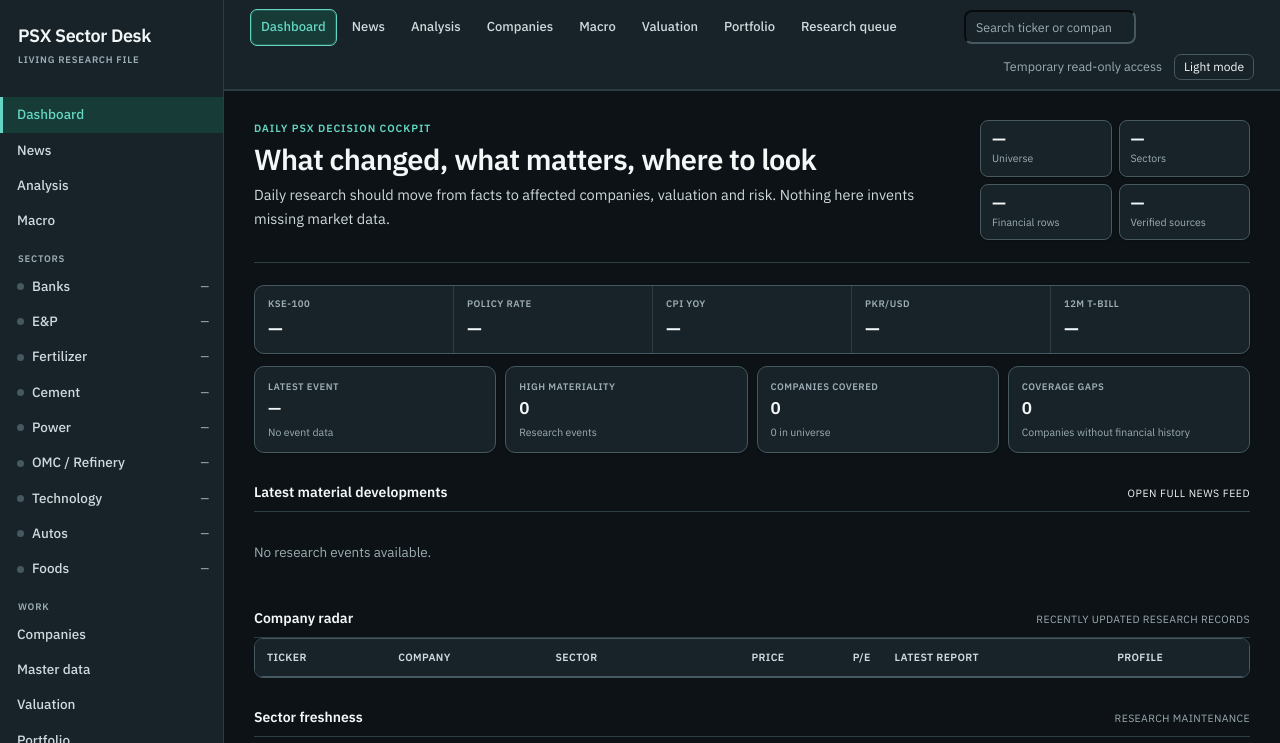
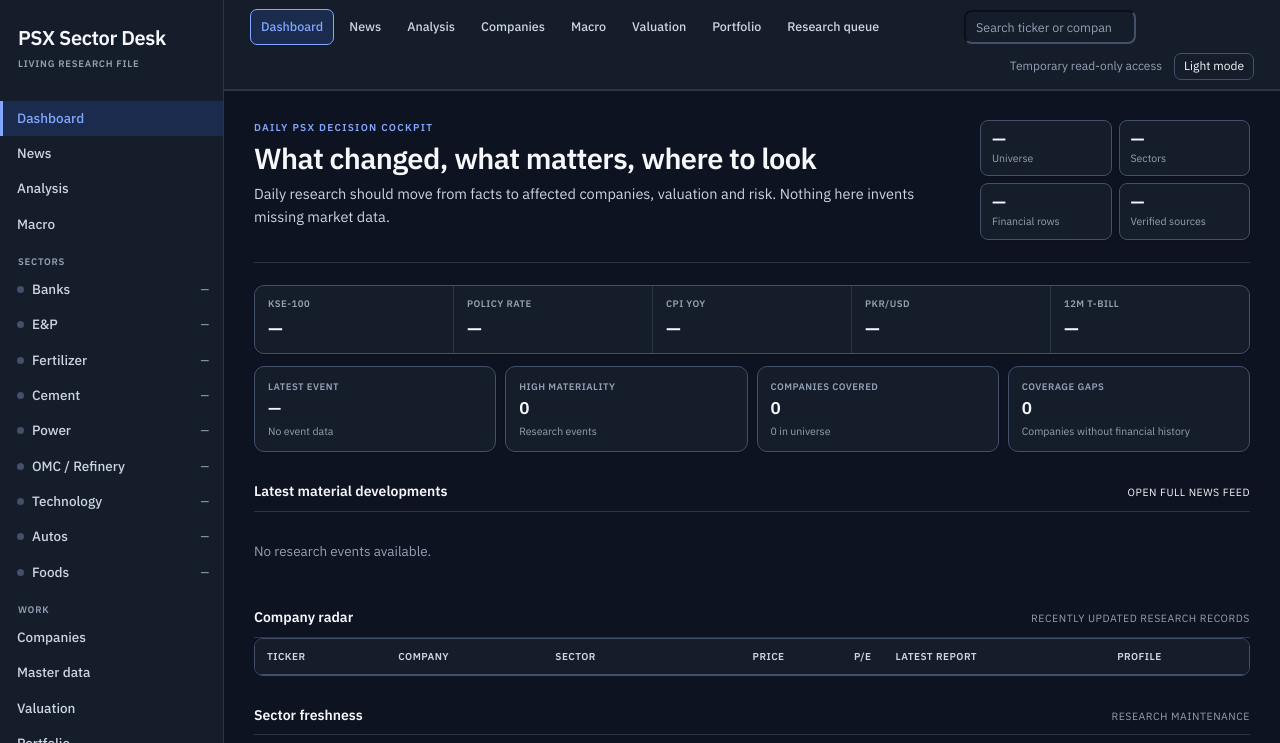
Before and after one commit to Naveediqbalnz/psx-investment-engine-deploy, a website: page index.html in a window 1280 px wide. Both pictures are taken after a click on the button "Dark mode". Shown: the top 743 px of the page. Drawn offline with nearby package versions, Linux system fonts and the light colour scheme; no server answers.

Commit message:
Replace live green accent with blue theme

```diff
--- a/styles.css
+++ b/styles.css
@@ -353,208 +353,68 @@
 @media(max-width:600px){.analysislauncher{grid-template-columns:1fr}.analysisrunmeta{width:100%}}
 
 
-/* ===== readability theme v1 ===== */
+
+
+/* ===== institutional blue theme v3 ===== */
 :root{
-  --bg:#F6F8F9;
+  --bg:#F4F6F8;
   --surface:#FFFFFF;
-  --sunken:#EEF2F3;
-  --ink:#172126;
-  --ink-2:#3E4C53;
-  --ink-3:#68777E;
-  --rule:#D9E0E3;
-  --rule-strong:#BAC5CA;
-  --accent:#087A6B;
-  --accent-soft:#E8F3F1;
-  --warn:#9A6400;
-  --warn-soft:#FFF4DD;
-  --alert:#B13A2E;
-  --alert-soft:#FCEAE7;
+  --sunken:#EEF1F5;
+  --ink:#151A22;
+  --ink-2:#3E4755;
+  --ink-3:#6D7887;
+  --rule:#D7DDE5;
+  --rule-strong:#B8C2CE;
+  --accent:#315EA8;
+  --accent-soft:#EAF0FB;
+  --warn:#9A6500;
+  --warn-soft:#FFF3D9;
+  --alert:#A63D33;
+  --alert-soft:#FBE9E6;
+  --shadow-sm:0 1px 2px rgba(20,28,40,.04);
+  --shadow-md:0 10px 28px rgba(20,28,40,.09);
   --sans:"IBM Plex Sans",ui-sans-serif,system-ui,-apple-system,"Segoe UI",Arial,sans-serif;
   --serif:var(--sans);
 }
-@media (prefers-color-scheme: dark){
-  :root:not([data-theme="light"]){
-    --bg:#11171A;
-    --surface:#182125;
-    --sunken:#202B30;
-    --ink:#F0F4F5;
-    --ink-2:#C3CDD1;
-    --ink-3:#8FA0A7;
-    --rule:#2D3A40;
-    --rule-strong:#435158;
-    --accent:#69C9B7;
-    --accent-soft:#183B35;
-    --warn:#E4AD4F;
-    --warn-soft:#3A2D17;
-    --alert:#EE9388;
-    --alert-soft:#43231F;
-  }
-}
 :root[data-theme="dark"]{
-  --bg:#11171A;
-  --surface:#182125;
-  --sunken:#202B30;
-  --ink:#F0F4F5;
-  --ink-2:#C3CDD1;
-  --ink-3:#8FA0A7;
-  --rule:#2D3A40;
-  --rule-strong:#435158;
-  --accent:#69C9B7;
-  --accent-soft:#183B35;
-  --warn:#E4AD4F;
+  --bg:#0D1320;
+  --surface:#151D2B;
+  --sunken:#1B2535;
+  --ink:#F5F7FB;
+  --ink-2:#CDD5E1;
+  --ink-3:#94A0B2;
+  --rule:#2A3547;
+  --rule-strong:#425069;
+  --accent:#82A7FF;
+  --accent-soft:#1B2B4D;
+  --warn:#F0B957;
   --warn-soft:#3A2D17;
-  --alert:#EE9388;
-  --alert-soft:#43231F;
-}
-body{
-  font-size:15.5px;
-  line-height:1.55;
-  letter-spacing:0;
-}
-.brand h1,
-h2.section,
-.prose,
-textarea,
-.kpi .v,
-.factpill b,
-.analysisstat strong,
-.companyquote strong,
-.decisioncard strong,
-.dailyitem strong,
-.factinterpret strong,
-.valuationhero h3,
-.riskcard strong{
-  font-family:var(--sans);
-}
-.brand h1{font-weight:600;font-size:18px}
-h2.section{font-weight:600;font-size:28px;line-height:1.2;letter-spacing:-.02em;color:var(--ink)}
-.sub{font-size:14px;line-height:1.6;color:var(--ink-2);max-width:76ch}
-.eyebrow{font-size:10.5px;font-weight:600;letter-spacing:.09em}
-.topnavbtn,.navbtn{font-weight:500}
-.topnavbtn{font-size:13px}
-.navbtn{font-size:13.5px}
-.status{font-size:12.5px;color:var(--ink-2)}
-.kpi{border-color:var(--rule-strong);box-shadow:0 1px 2px rgba(20,32,38,.04)}
-.kpi .k{font-size:10.5px;color:var(--ink-2);letter-spacing:.045em}
-.kpi .v{font-size:23px;font-weight:600;color:var(--ink)}
-.factpill{border-color:var(--rule-strong);color:var(--ink-2)}
-.factpill b{font-size:18px;font-weight:600}
-.analysisstat{border-color:var(--rule-strong)}
-.analysisstat span{font-size:10.5px;color:var(--ink-2)}
-.analysisstat strong{font-weight:600;color:var(--ink)}
-.analysisstat small{font-size:11px;color:var(--ink-3)}
-table{font-size:13.5px}
-th{
-  font-size:10.5px;
-  font-weight:600;
-  color:var(--ink-2);
-  letter-spacing:.035em;
-  background:var(--surface);
-}
-td.pad{padding:10px 12px}
-input[type=text],input[type=search],input[type=date],input[type=number],select,textarea{
-  font-family:var(--sans);
-  color:var(--ink);
-}
-textarea{font-size:14px;line-height:1.6}
-.card,.newsitem,.analysispanel,.factinterpret,.riskcard,.decisioncard,.dailyitem,.companyquote,.valuationhero{
-  border-color:var(--rule-strong);
-}
-.newsitem h3{font-family:var(--sans);font-weight:600;font-size:17px}
-.newsfact,.factinterpret p,.impactrow span,.riskcard p{font-size:12.5px;line-height:1.55}
-.analysislabel{font-size:10px;letter-spacing:.07em}
-.sectionline span{color:var(--ink-3);letter-spacing:.035em}
-.material{font-size:9.5px}
-.verify{font-size:9.5px}
-.marketmetric strong{font-family:var(--sans);font-weight:600}
-.bankbarrow strong{font-weight:600}
-.main{background:var(--bg)}
-.topbar{background:var(--surface);backdrop-filter:blur(8px)}
-.scroll{box-shadow:none;border-color:var(--rule-strong)}
-.strip button,.analysisrun,.gaprow,.queue{box-shadow:none;border-color:var(--rule)}
-.topnavbtn[aria-current="true"],.analysisrun.active{
-  box-shadow:inset 0 0 0 1px color-mix(in srgb,var(--accent) 20%,transparent);
-}
-@media(max-width:700px){
-  body{font-size:15px}
-  h2.section{font-size:25px}
-}
-
-
-/* ===== unified institutional theme v2 ===== */
-:root{
-  --bg:#F7F9FA;
-  --surface:#FFFFFF;
-  --sunken:#F0F4F5;
-  --ink:#111B20;
-  --ink-2:#34454D;
-  --ink-3:#667981;
-  --rule:#D9E1E5;
-  --rule-strong:#BCC8CE;
-  --accent:#0A7669;
-  --accent-soft:#E7F3F0;
-  --warn:#936000;
-  --warn-soft:#FFF3D9;
-  --alert:#A63D33;
-  --alert-soft:#FBE9E6;
-  --shadow-sm:0 1px 2px rgba(17,27,32,.035);
-  --shadow-md:0 8px 28px rgba(17,27,32,.08);
-}
-@media (prefers-color-scheme: dark){
-  :root:not([data-theme="light"]){
-    --bg:#0C1215;
-    --surface:#172329;
-    --sunken:#1E2C32;
-    --ink:#F4F7F8;
-    --ink-2:#D0D9DD;
-    --ink-3:#9DADB4;
-    --rule:#2D3B42;
-    --rule-strong:#465860;
-    --accent:#65D6C3;
-    --accent-soft:#173B36;
-    --warn:#F0B957;
-    --warn-soft:#3B2E18;
-    --alert:#F0978D;
-    --alert-soft:#462722;
-    --shadow-sm:0 1px 2px rgba(0,0,0,.16);
-    --shadow-md:0 12px 34px rgba(0,0,0,.24);
-  }
-}
-:root[data-theme="dark"]{
-  --bg:#0C1215;
-  --surface:#172329;
-  --sunken:#1E2C32;
-  --ink:#F4F7F8;
-  --ink-2:#D0D9DD;
-  --ink-3:#9DADB4;
-  --rule:#2D3B42;
-  --rule-strong:#465860;
-  --accent:#65D6C3;
-  --accent-soft:#173B36;
-  --warn:#F0B957;
-  --warn-soft:#3B2E18;
-  --alert:#F0978D;
-  --alert-soft:#462722;
-  --shadow-sm:0 1px 2px rgba(0,0,0,.16);
-  --shadow-md:0 12px 34px rgba(0,0,0,.24);
+  --alert:#F09A91;
+  --alert-soft:#472823;
+  --shadow-sm:0 1px 2px rgba(0,0,0,.18);
+  --shadow-md:0 14px 34px rgba(0,0,0,.28);
 }
 
 html,body{background:var(--bg);color:var(--ink)}
-body{font-family:var(--sans);font-size:15.5px;line-height:1.58}
+body{
+  font-family:var(--sans);
+  font-size:15.5px;
+  line-height:1.58;
+  -webkit-font-smoothing:antialiased;
+}
 button,input,select,textarea{font-family:var(--sans);color:var(--ink)}
 button{color:var(--ink)}
 a{color:var(--accent);font-weight:500}
 a:hover{color:var(--accent);text-decoration:underline}
-
 h1,h2,h3,h4,h5,h6,strong{color:var(--ink)}
 p,li,dd,td{color:var(--ink-2)}
 small,.meta,.hint,.legend,.lmeta{color:var(--ink-3)}
 
 .main,.view{background:var(--bg)}
 .rail,.topbar{background:var(--surface);border-color:var(--rule)}
-.brand h1{color:var(--ink);font-weight:600}
+.brand h1{font-family:var(--sans);color:var(--ink);font-weight:600}
 .brand p,.navgroup h2{color:var(--ink-3)}
-.navbtn,.topnavbtn{color:var(--ink-2)}
+.navbtn,.topnavbtn{color:var(--ink-2);font-weight:500}
 .navbtn:hover,.topnavbtn:hover{color:var(--ink);background:var(--sunken)}
 .navbtn[aria-current="true"],.topnavbtn[aria-current="true"]{
   color:var(--accent);
@@ -568,12 +428,19 @@
   background:var(--surface);
   border-color:var(--rule-strong);
 }
-.btn:hover{color:var(--ink);background:var(--sunken);border-color:var(--ink-3)}
+.btn:hover{color:var(--ink);background:var(--sunken);border-color:var(--accent)}
 .btn.primary{color:#FFFFFF;background:var(--accent);border-color:var(--accent)}
-:root[data-theme="dark"] .btn.primary{color:#08231E}
+:root[data-theme="dark"] .btn.primary{color:#0C1425}
 
-h2.section{color:var(--ink);font-family:var(--sans);font-size:29px;font-weight:650;line-height:1.18}
-.sub{color:var(--ink-2);font-size:14.5px;line-height:1.62}
+h2.section{
+  color:var(--ink);
+  font-family:var(--sans);
+  font-size:29px;
+  font-weight:600;
+  line-height:1.18;
+  letter-spacing:-.02em;
+}
+.sub{color:var(--ink-2);font-size:14.5px;line-height:1.62;max-width:76ch}
 .eyebrow,.analysislabel{color:var(--accent);font-weight:600}
 h3.block{color:var(--ink);font-size:14px}
 .sectionline{border-color:var(--rule)}
@@ -586,6 +453,8 @@
   color:var(--ink);
   border-color:var(--rule-strong);
 }
+.kpi,.factpill,.analysisstat,.decisioncard,.dailyitem,.analysisrun,.newsitem,
+.analysispanel,.riskcard,.companyquote,.valuationhero{box-shadow:var(--shadow-sm)}
 
 .kpi .k,.factpill,.analysisstat span,.analysisrunmeta span,.analysisrunmeta small{
   color:var(--ink-3);
@@ -603,39 +472,37 @@
   font-weight:600;
 }
 .newsfact,.dailyitem p,.riskcard p,.factinterpret p,.impactrow span,
-.researchdl dd,.gaprow small,.queue .why{
-  color:var(--ink-2);
-}
+.researchdl dd,.gaprow small,.queue .why{color:var(--ink-2)}
 .newsmeta,.newssource,.dailyitem small,.riskcard small,.factinterpret small,
-.searchresult small,.searchresult span{
-  color:var(--ink-3);
-}
+.searchresult small,.searchresult span{color:var(--ink-3)}
 
 .newsaction{border-color:var(--rule)}
 .newsaction b{color:var(--ink)}
-.newsaction span{color:var(--accent);font-weight:500}
-.dailyitem em,.riskcard em{color:var(--accent);font-weight:500;border-color:var(--rule)}
+.newsaction span,.dailyitem em,.riskcard em{
+  color:var(--accent);
+  font-weight:500;
+}
+.dailyitem em,.riskcard em{border-color:var(--rule)}
 
-.dailyitem,.decisioncard,.analysisrun,.searchresult,.strip button,.textbtn{
-  color:var(--ink);
-}
+.dailyitem,.decisioncard,.analysisrun,.searchresult,.strip button,.textbtn{color:var(--ink)}
 .dailyitem:hover,.decisioncard:hover,.analysisrun:hover,.searchresult:hover{
   border-color:var(--accent);
-  background:color-mix(in srgb,var(--surface) 86%,var(--accent-soft));
+  background:var(--accent-soft);
 }
 .analysisrun.active{
   color:var(--ink);
   background:var(--accent-soft);
   border-color:var(--accent);
+  box-shadow:inset 0 0 0 1px color-mix(in srgb,var(--accent) 24%,transparent);
 }
 .analysisrun span{color:var(--accent)}
 .analysisrun small{color:var(--ink-3)}
 
-.material.high{color:#FFC0B8;background:#4C2925;border-color:#8B4C44}
-.material.medium{color:#FFD27B;background:#403117;border-color:#755B2F}
+.material.high{color:#8D2E25;background:#FCE8E5;border-color:#D7A49E}
+.material.medium{color:#815400;background:#FFF2D7;border-color:#D9B974}
 .material.low{color:var(--ink-2);background:var(--sunken);border-color:var(--rule-strong)}
-:root[data-theme="light"] .material.high{color:#8D2E25;background:#FCE8E5;border-color:#D7A49E}
-:root[data-theme="light"] .material.medium{color:#815400;background:#FFF2D7;border-color:#D9B974}
+:root[data-theme="dark"] .material.high{color:#FFC2BB;background:#4B2925;border-color:#8B4C44}
+:root[data-theme="dark"] .material.medium{color:#FFD27B;background:#403117;border-color:#755B2F}
 
 .verify.verified{color:var(--accent);background:var(--accent-soft);border-color:var(--accent)}
 .verify.provisional{color:var(--ink-2);background:var(--sunken);border-color:var(--rule-strong)}
@@ -644,7 +511,7 @@
 .verify.missing{color:var(--ink-3);background:var(--sunken);border-color:var(--rule)}
 
 .scroll,table{background:var(--surface);color:var(--ink)}
-.scroll{border-color:var(--rule-strong)}
+.scroll{border-color:var(--rule-strong);box-shadow:none}
 th{background:var(--surface);color:var(--ink-2);border-color:var(--rule-strong)}
 td{color:var(--ink-2);border-color:var(--rule)}
 td strong{color:var(--ink)}
@@ -658,7 +525,7 @@
 input::placeholder,textarea::placeholder{color:var(--ink-3);opacity:1}
 input:focus,select:focus,textarea:focus{
   border-color:var(--accent);
-  box-shadow:0 0 0 2px color-mix(in srgb,var(--accent) 20%,transparent);
+  box-shadow:0 0 0 2px color-mix(in srgb,var(--accent) 22%,transparent);
 }
 .globalsearch input{background:var(--surface);color:var(--ink)}
 .searchresults{box-shadow:var(--shadow-md)}
```
